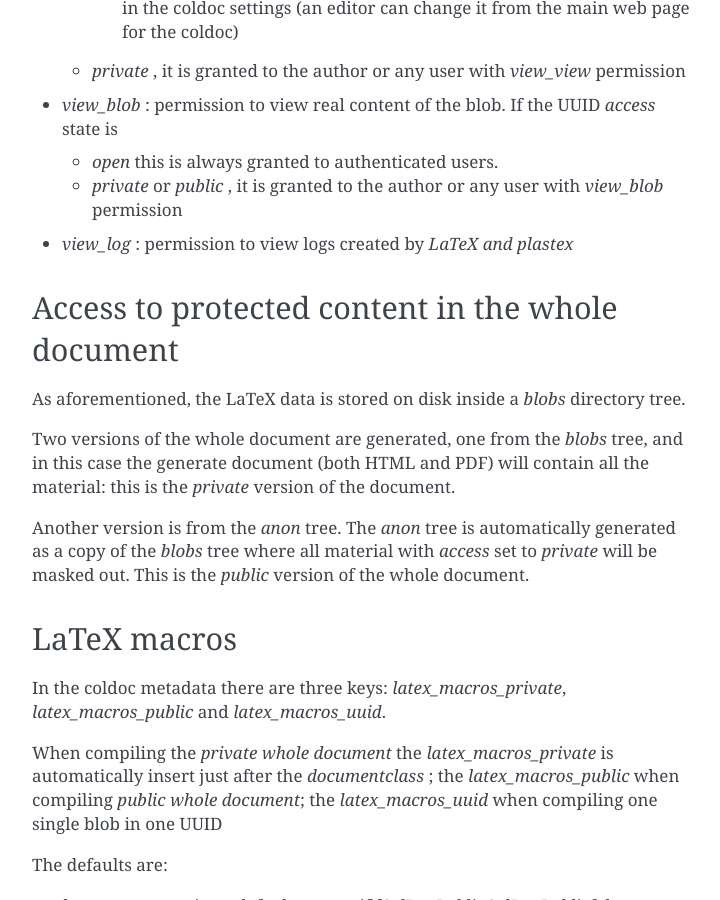
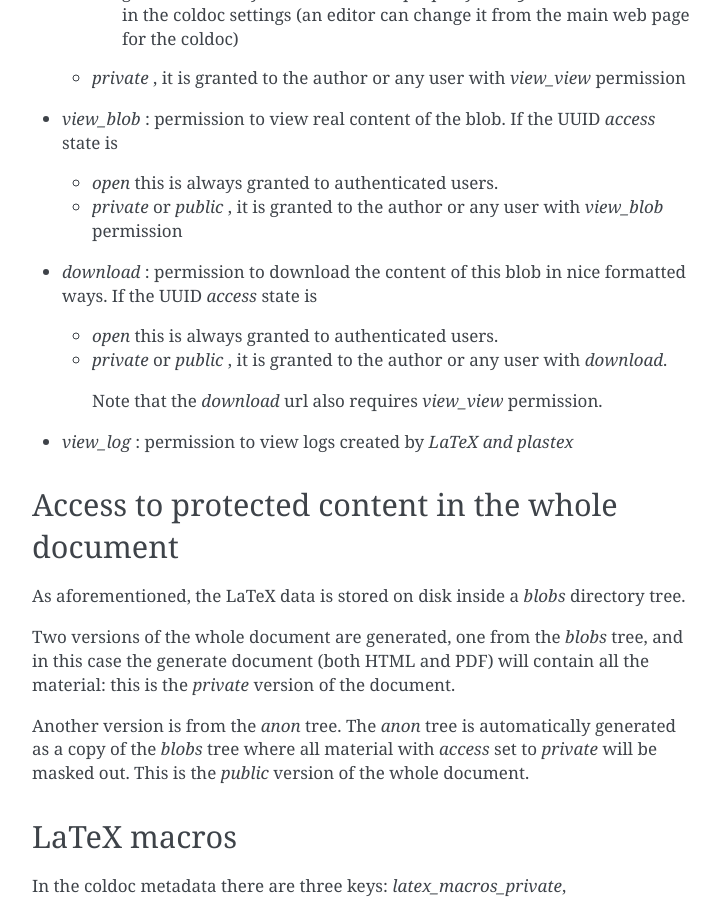
Before and after one commit to mennucc/ColDoc_project, a Sphinx documentation site: the page built from docs/source/permission.rst, in a window 1280 px wide and 900 px high, scrolled down 990 px. Shown: the whole window, without its empty margins (388-1108 px from the left). Built offline with Sphinx 7.4.7, drawn with Linux system fonts in a browser that asks for light colours; pages that are not in the unit, such as notebooks, are missing from menus.

Commit message:
add `download` permission for any content with `open` access

```diff
--- a/docs/source/permission.rst
+++ b/docs/source/permission.rst
@@ -51,6 +51,15 @@ This is the Permissions meaning and rule for each `UUID`.
   - `open`  this is always granted to authenticated users.
 
   - `private` or `public` , it is granted to the author or any user with `view_blob` permission
+
+- `download` : permission to download the content of this blob in nice formatted ways.
+  If the UUID `access` state is
+
+  - `open`  this is always granted to authenticated users.
+
+  - `private` or `public` , it is granted to the author or any user with `download`.
+
+   Note that the `download` url also requires `view_view` permission.
 
 - `view_log` : permission to  view logs created by `LaTeX` `and plastex`
 
```
Also changed, not shown: 1 other file.
